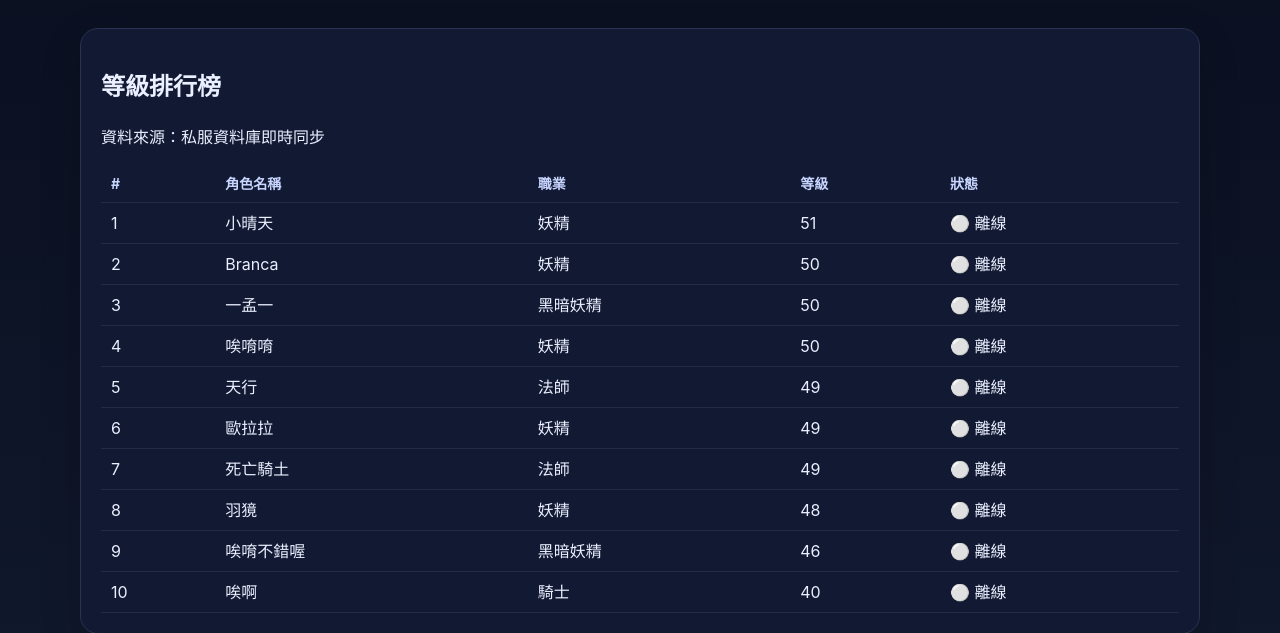
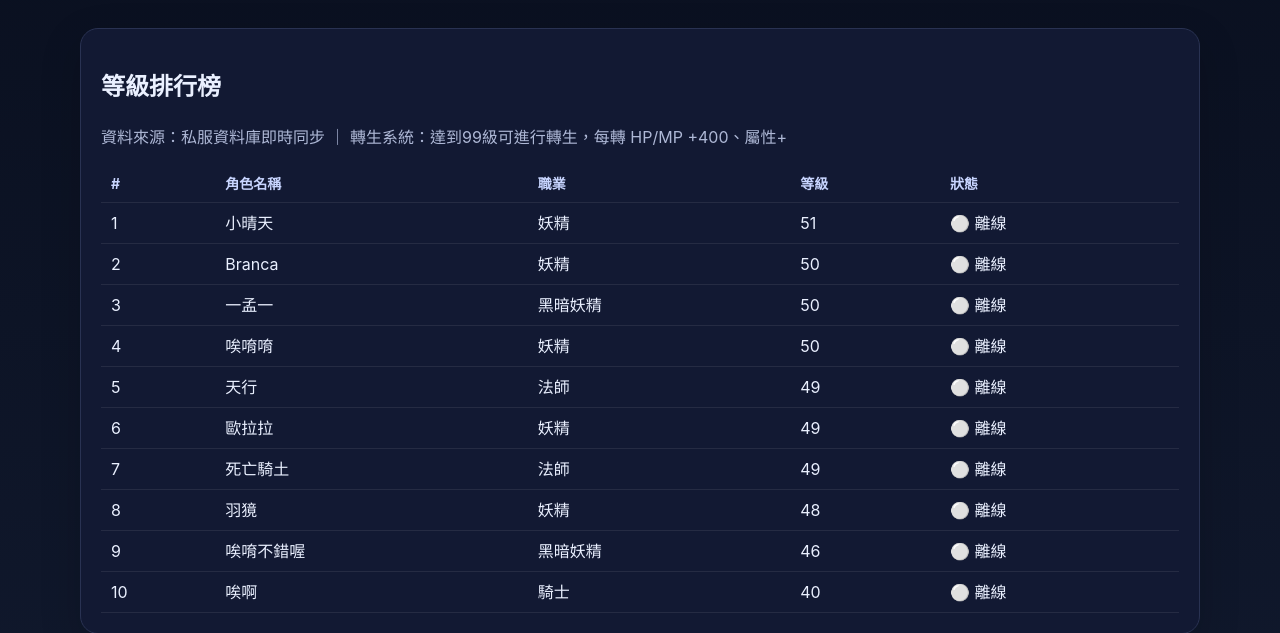
Before and after one commit to justminguo/yanfei-heaven-frontend, a Flask app: page /ranking in a window 1280 px wide. Shown: the part 53-686 px from the top of the page. Run offline with Flask 3, Linux system fonts and the light colour scheme; data comes from the database, SQL or seed files in the repository.

Commit message:
feat: 排行榜加入轉生系統說明，娃娃頁特效資料完整

```diff
--- a/templates/ranking.html
+++ b/templates/ranking.html
@@ -3,7 +3,7 @@
 {% block content %}
 <section class="card">
   <h1>等級排行榜</h1>
-  <p>資料來源：私服資料庫即時同步</p>
+  <p class="muted">資料來源：私服資料庫即時同步 ｜ 轉生系統：達到99級可進行轉生，每轉 HP/MP +400、屬性+</p>
   <table class="simple-table">
     <thead>
       <tr>
```
